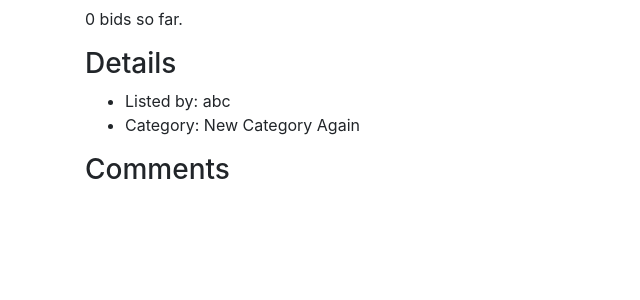
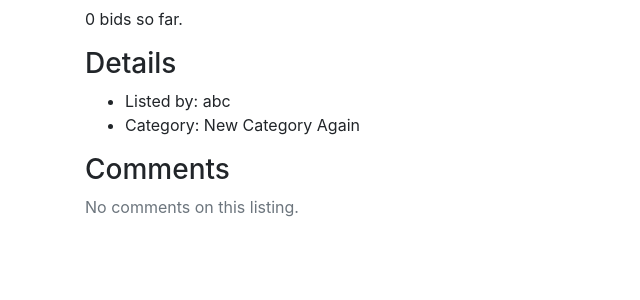
Before and after one commit to des-ant/CS50x_Web_2021, a Django app: page /listing/6 in a window 1280 px wide. Shown: the part 338-638 px from the top of the page, without its empty margins (0-640 px from the left). Run offline with Django 3.2, Linux system fonts and the light colour scheme; data comes from the database, SQL or seed files in the repository; some libraries are stand-ins or nearby versions.

Commit message:
updated listing template for no comments

```diff
--- a/2_Commerce/commerce/auctions/templates/auctions/listing.html
+++ b/2_Commerce/commerce/auctions/templates/auctions/listing.html
@@ -91,6 +91,8 @@
                 </div>
             </div>
             {% endfor %}
+            {% else %}
+            <p class="text-secondary">No comments on this listing.</p>
             {% endif %}
             {% if user.is_authenticated %}
             <form action="{% url 'auctions:listing' listing_id=listing.id %}" method="POST">
```
